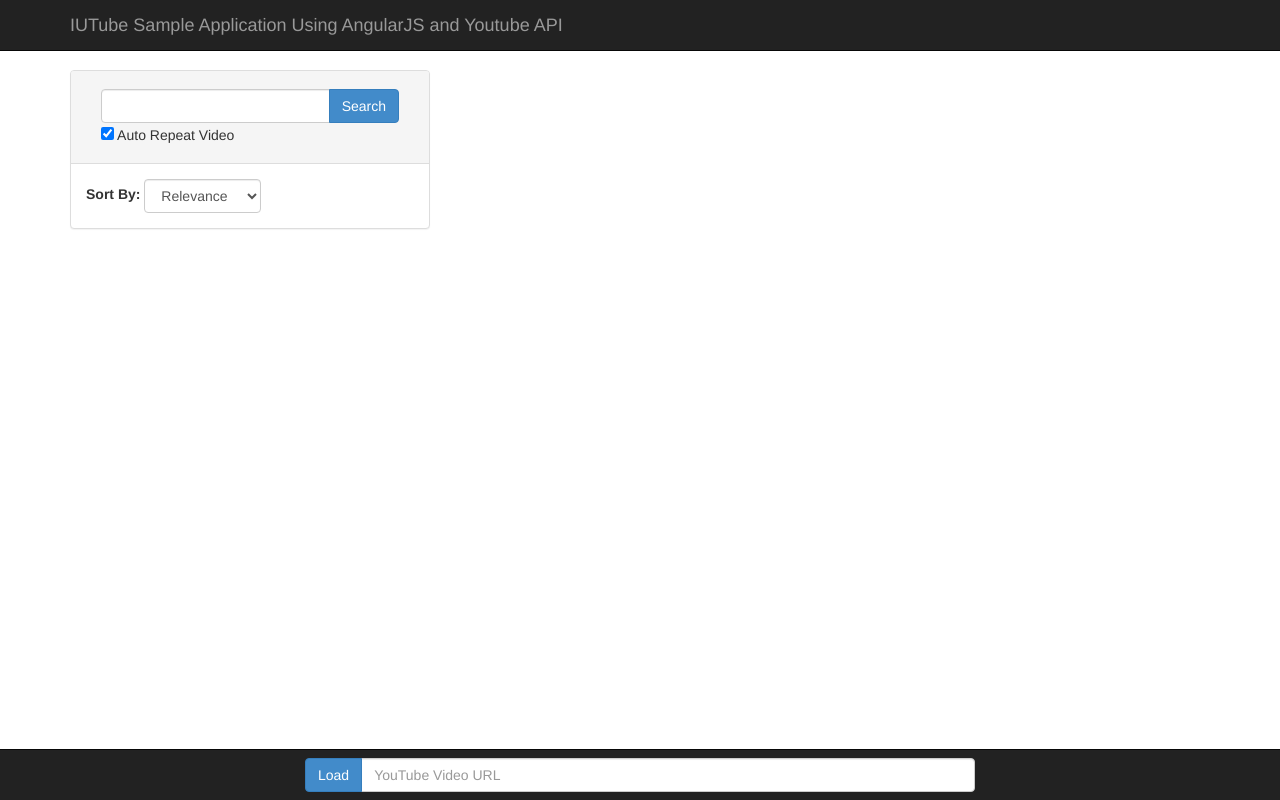
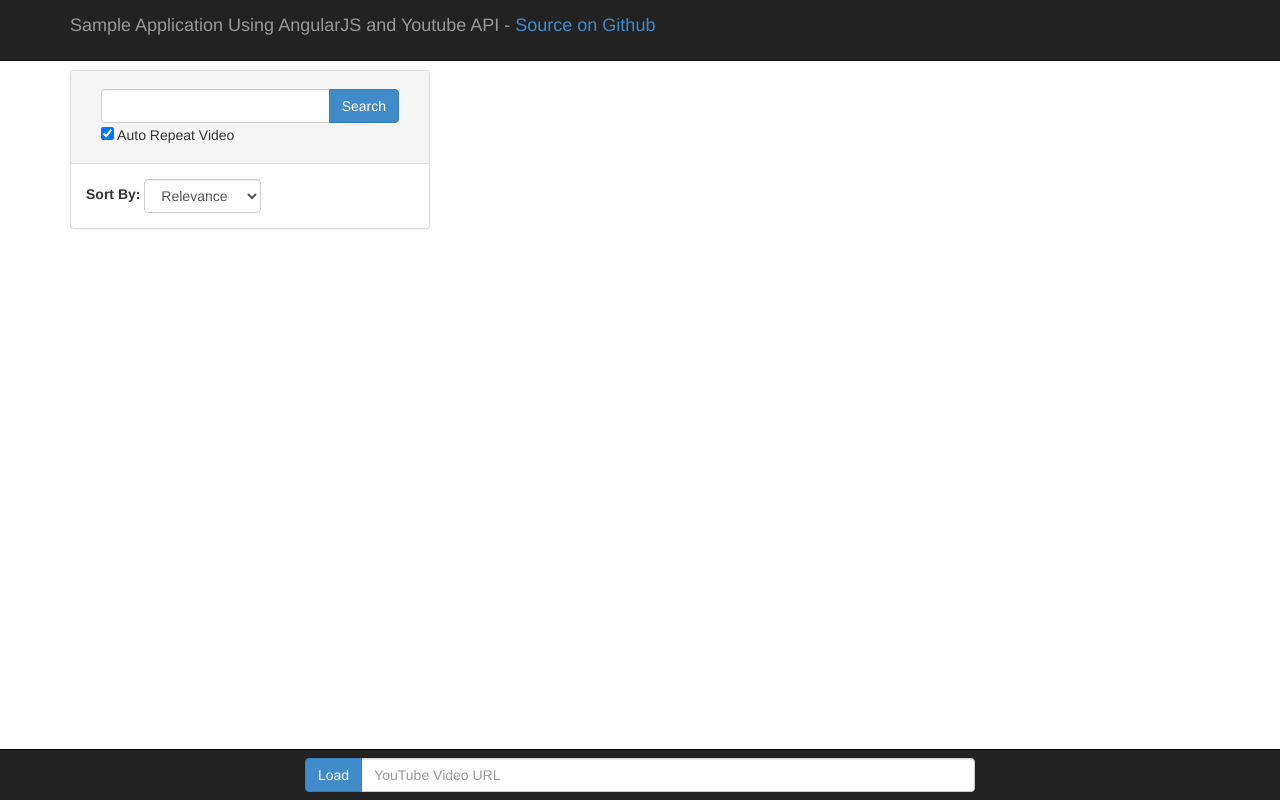
Before and after one commit to dev0x10/iutube, a website: page app/index.html in a window 1280 px wide. Drawn offline with Linux system fonts and the light colour scheme.

Commit message:
adding source link

```diff
--- a/app/views/main.html
+++ b/app/views/main.html
@@ -1,7 +1,7 @@
 <div class="navbar navbar-inverse navbar-fixed-top" role="navigation">
     <div class="container">
         <div class="navbar-header">
-            <a class="navbar-brand">IUTube Sample Application Using AngularJS and Youtube API</a>
+            <p class="navbar-brand">Sample Application Using AngularJS and Youtube API -  <a href="https://github.com/dev0x10/iutube">Source on Github</a></p>
         </div>
     </div>
 </div>
```
